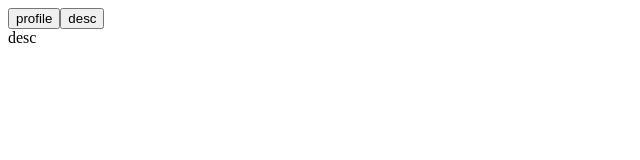
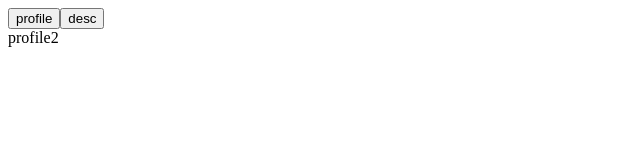
Before and after one commit to 72sevenzy2/react.ts-learning, a React (Vite) app in the folder react-projects/: page / in a window 1280 px wide. Shown: the top 160 px of the page, without its empty margins (0-640 px from the left). Built offline with nearby package versions, Linux system fonts and the light colour scheme.

Commit message:
added intersection observer

```diff
--- a/react-projects/src/components/lazyload-testing/lazyload.tsx
+++ b/react-projects/src/components/lazyload-testing/lazyload.tsx
@@ -1,5 +1,5 @@
 import type { JSX } from "react";
-import { Suspense, lazy, useState } from "react";
+import { Suspense, lazy, useState, useEffect, useRef } from "react";
 
 const Profile = lazy(() => import("./profile2"));
 const Desc = lazy(() => import("./desc"));
@@ -14,15 +14,30 @@ function preloaddesc() {
 
 const Lazyapp = (): JSX.Element => {
     const [int, args] = useState<"desc" | "profile">("desc");
+    const [vis, setvis] = useState<boolean>(false);
+    const ref = useRef<HTMLDivElement | null>(null);
+
+    useEffect(() => {
+        const observer = new IntersectionObserver((entries) => {
+            if (entries[0].isIntersecting) {
+                setvis(true);
+                observer.disconnect();
+            }
+            if (ref.current) { observer.observe(ref.current); }
+
+            return () => observer.disconnect();
+        })
+    }, []);
 
     return (
         <div>
             <button onMouseEnter={preloadprofile} onClick={() => args("profile")}>profile</button>
             <button onMouseEnter={preloaddesc} onClick={() => args("desc")}>desc</button>
-
-            <Suspense fallback={<p>Loading...</p>}>
-                {int === "desc" ? <Desc></Desc> : <Profile></Profile>}
-            </Suspense>
+            <div ref={ref}>
+                <Suspense fallback={<p>Loading...</p>}>
+                    {int === "desc" && vis ? <Desc></Desc> : <Profile></Profile>}
+                </Suspense>
+            </div>
         </div>
     )
 }
```
